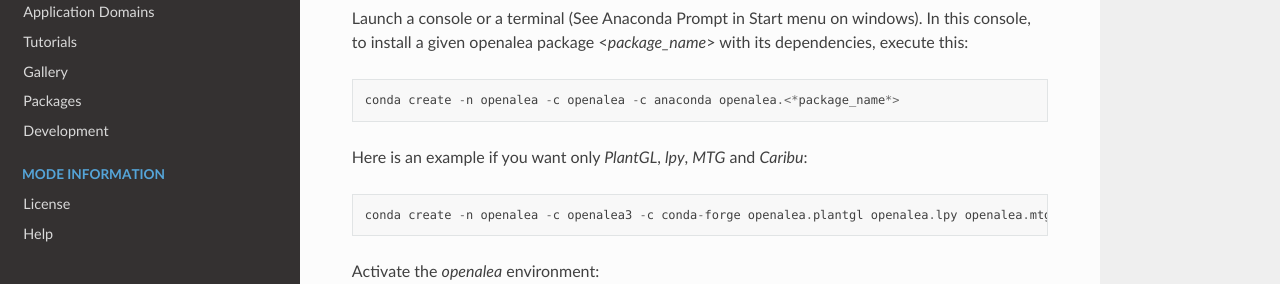
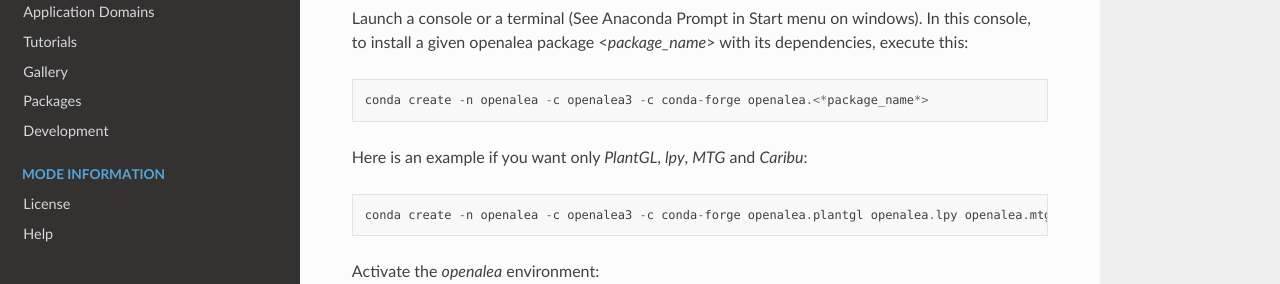
Before and after one commit to openalea/openalea.rtfd.io, a Sphinx documentation site: the page built from doc/install.rst, in a window 1280 px wide and 1136 px high. Shown: the part 433-717 px from the top of the window. Built offline with Sphinx 7.4.7 and the Read the Docs theme 2.0.0, drawn with Linux system fonts in a browser that asks for light colours.

Commit message:
Update install.rst

```diff
--- a/doc/install.rst
+++ b/doc/install.rst
@@ -17,7 +17,7 @@
 Launch a console or a terminal (See Anaconda Prompt in Start menu on windows).
 In this console, to install a given openalea package <*package_name*> with its dependencies, execute this::
 
-    conda create -n openalea -c openalea -c anaconda openalea.<*package_name*>
+    conda create -n openalea -c openalea3 -c conda-forge openalea.<*package_name*>
 
 Here is an example if you want only *PlantGL*, *lpy*, *MTG* and *Caribu*::
 
```
